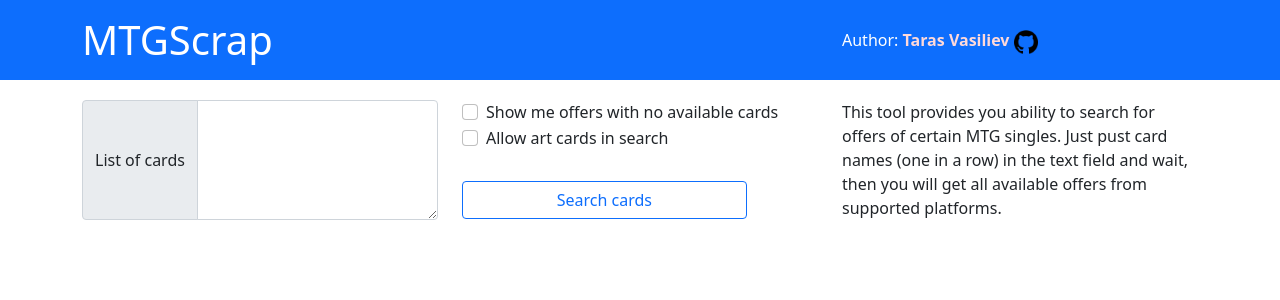
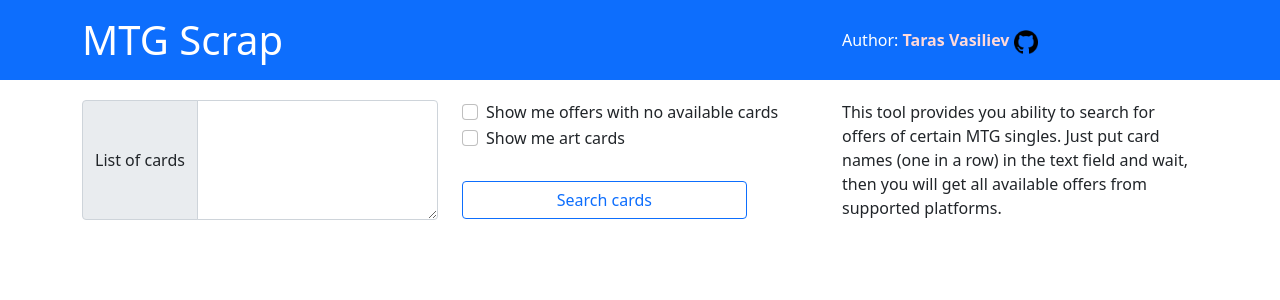
Before and after one commit to luxlunaris/MTGscrap, a Python web app: template app/templates/base/index.html in a window 1280 px wide. Shown: the top 300 px of the page. Run offline with Jinja, Linux system fonts and the light colour scheme; the template is opened without the code that fills it, so the values that code supplies are empty.

Commit message:
HTML fixes

```diff
--- a/app/templates/base/base.html
+++ b/app/templates/base/base.html
@@ -12,7 +12,7 @@
             <div class="container">
                 <div class="row">
                     <div class="col-8">
-                        <h1>MTGScrap</h1>
+                        <h1>MTG Scrap</h1>
                     </div>
                     <div class="col-4">
                         <span id="author">Author: <a href="https://github.com/luxlunaris">Taras Vasiliev <img src="/static/img/github-logo.png" width="24"></a></span>
--- a/app/templates/base/index.html
+++ b/app/templates/base/index.html
@@ -18,13 +18,13 @@
             <div class="form-check">
                 <input class="form-check-input" type="checkbox" id="allowArtCard" v-model="allowArt">
                 <label class="form-check-label" for="allowArtCard">
-                    Allow art cards in search
+                    Show me art cards
                 </label>
             </div>
             <button id="search-submit" @click.prevent="getSearch()" class="btn btn-outline-primary">Search cards</button>
         </div>
         <div class="col-sm">
-            <p>This tool provides you ability to search for offers of certain MTG singles. Just pust card names (one in a row) in the text field and wait, then you will get all available offers from supported platforms.</p>
+            <p>This tool provides you ability to search for offers of certain MTG singles. Just put card names (one in a row) in the text field and wait, then you will get all available offers from supported platforms.</p>
         </div>
     </div>
     <div class="row">
```
